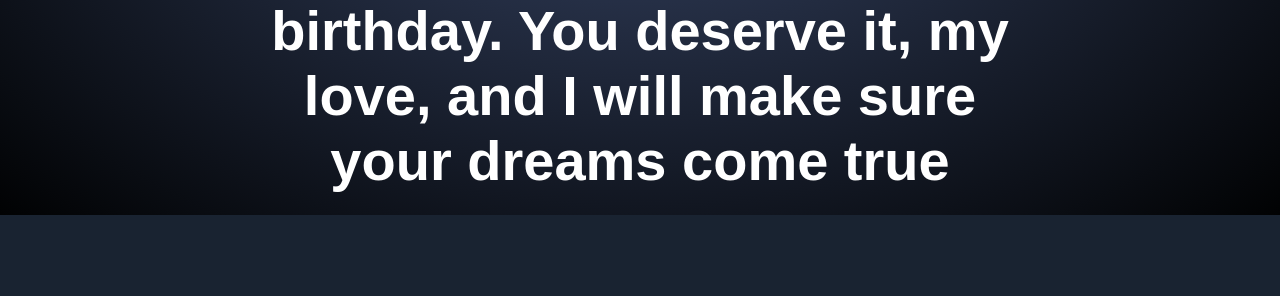
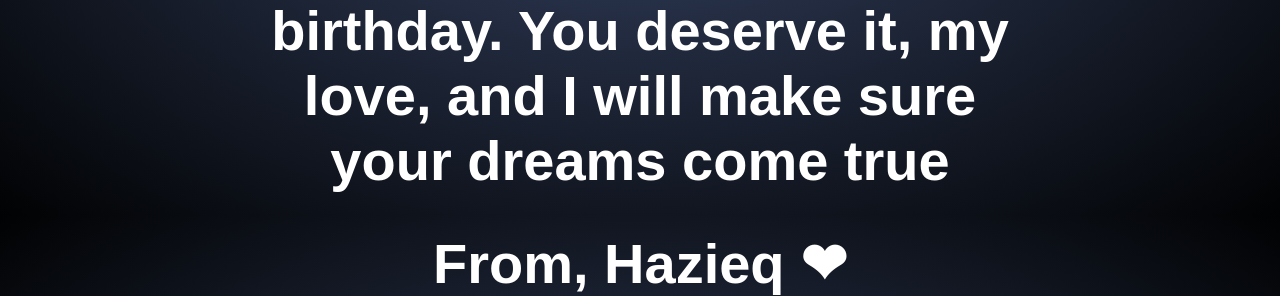
Before and after one commit to hazieqq/birhtdaywish, a Flask app: page / in a window 1280 px wide. Shown: the part 585-881 px from the top of the page. Before the commit the page ends 800 px from the top, so only its background shows below. Run offline with Flask 2, Linux system fonts and the light colour scheme; some web fonts are replaced.

Commit message:
add some sweet text :)

```diff
--- a/templates/home.html
+++ b/templates/home.html
@@ -362,6 +362,7 @@
         </div>
         <h1>Fazrun</h1>
         <h1>You are the best thing that has happened in my life, and I hope you have an awesome birthday. You deserve it, my love, and I will make sure your dreams come true</h1>
+        <h1>From, Hazieq ❤</h1>
 
     </div>
 
```
